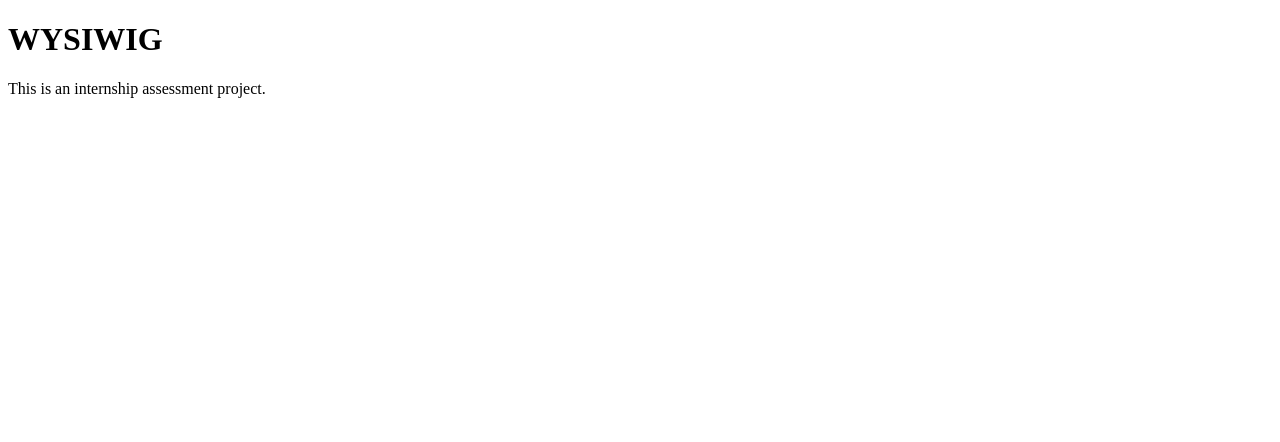
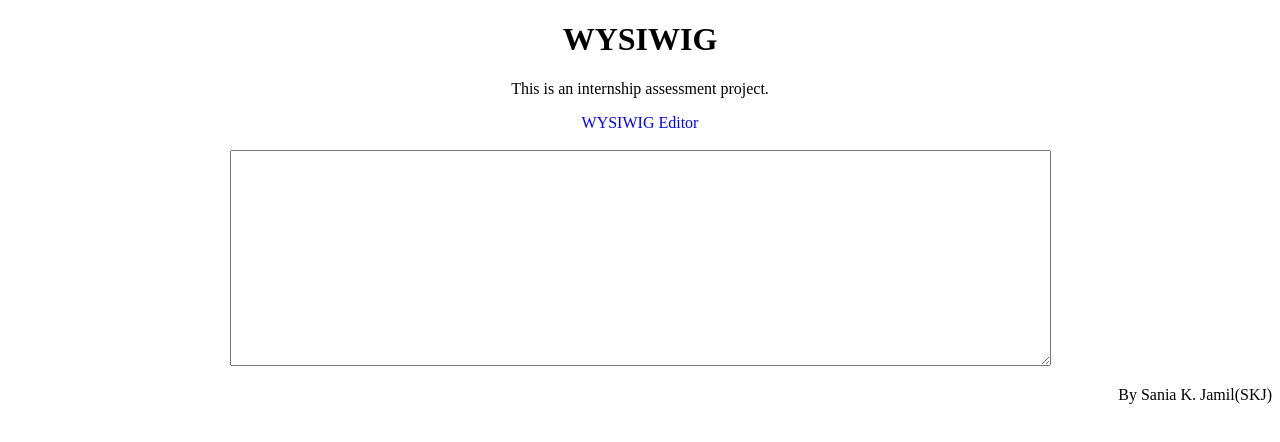
Before and after one commit to saniakhushbakhtjamil/WYSIWIG, a plain HTML site: page index.html in a window 1280 px wide. Drawn offline with Linux system fonts and the light colour scheme.

Commit message:
New commit

```diff
--- a/index.html
+++ b/index.html
@@ -2,11 +2,14 @@
 <html>
 <head>
 <title>WYSIWIG - SKJ</title>
+<script type="text/javascript" src="wysiwig/wysiwig.js"></script>
 </head>
 <body>
 
-<h1>WYSIWIG</h1>
-<p>This is an internship assessment project.</p>
+<h1 style="text-align:center;">WYSIWIG</h1>
+<p style="text-align:center;">This is an internship assessment project.</p>
+<p style="color:blue;text-align:center;">WYSIWIG Editor<br><br><textarea name="myTextArea" id="myTextArea" cols="100" rows="14"></textarea></p>
 
+<p style="text-align:right;">By Sania K. Jamil(SKJ)</p>
 </body>
 </html>
```
Also changed, not shown: wysiwig.js (added).
